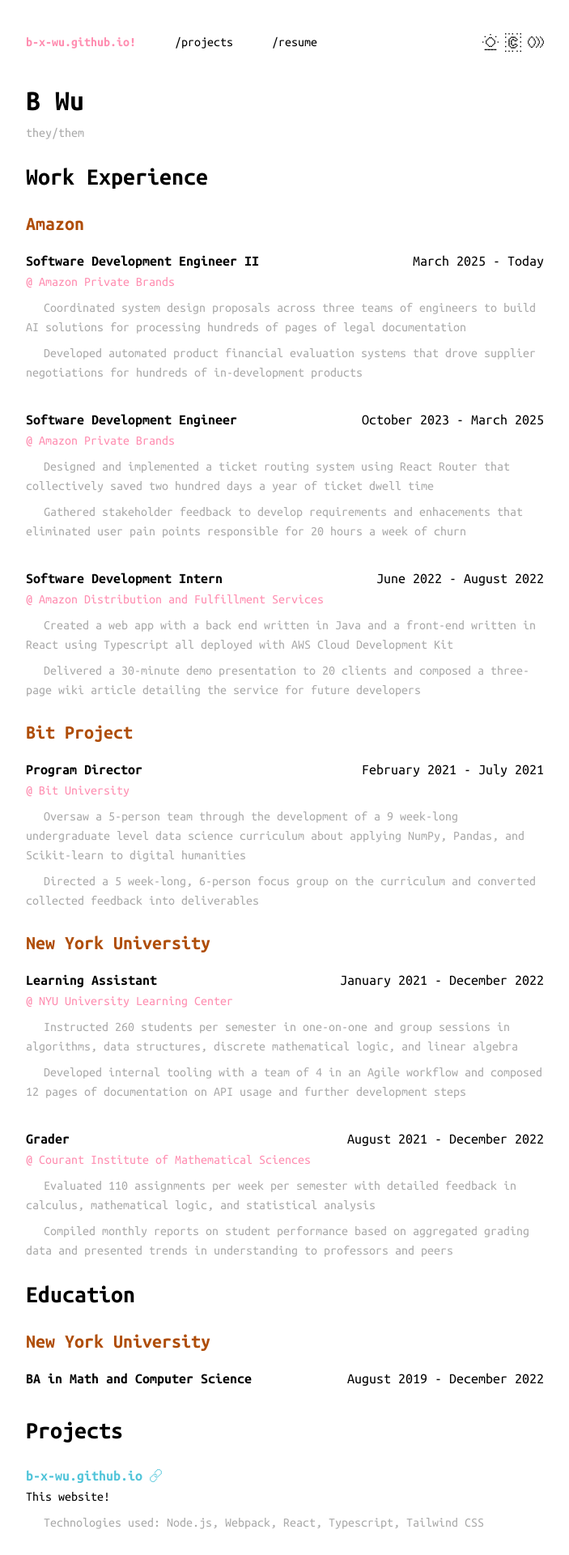
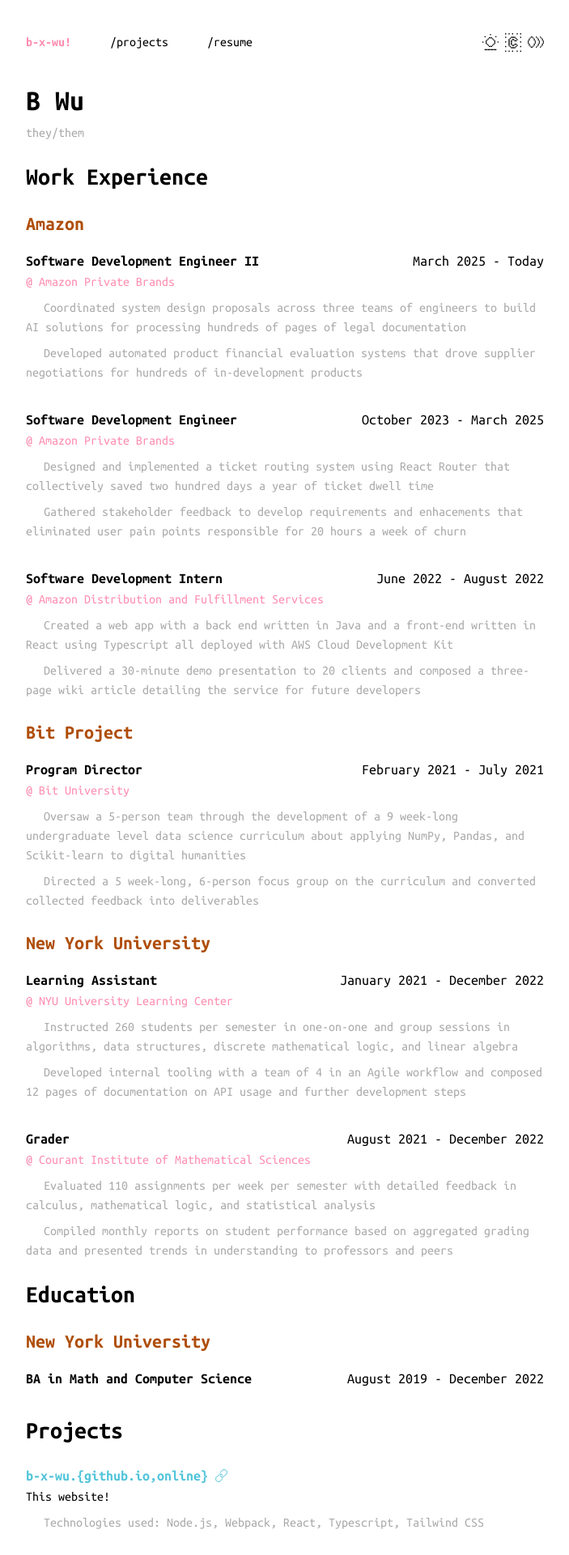
Before and after one commit to b-x-wu/b-x-wu.github.io, a React app: page /resume in a window 1280 px wide. Shown: the top 1920 px of the page at 81% size, without its empty margins (288-991 px from the left). Built offline with nearby package versions, Linux system fonts and the light colour scheme.

Commit message:
fix: make ui host agnostic

```diff
--- a/src/components/layout/Header.tsx
+++ b/src/components/layout/Header.tsx
@@ -111,7 +111,7 @@
         <div className='flex-none py-10'>
             <div className='hidden flex-row space-x-12 md:flex'>
                 <Link className='text-primary h-fit font-bold hover:underline hover:underline-offset-2' to='/'>
-                    b-x-wu.github.io!
+                    b-x-wu!
                 </Link>
                 <Link className='h-fit hover:underline hover:underline-offset-2' to='/projects'>/projects</Link>
                 <Link className='h-fit hover:underline hover:underline-offset-2' to='/resume'>/resume</Link>
@@ -144,7 +144,7 @@
                         }
                     </button>
                 </div>
-                <Link className='text-primary h-fit basis-1/2 text-center font-bold' to='/'>b-x-wu.github.io!</Link>
+                <Link className='text-primary h-fit basis-1/2 text-center font-bold' to='/'>b-x-wu!</Link>
                 <div className='basis-1/4'>
                     <button
                         className='ml-auto block h-full'
--- a/src/routes/Resume.tsx
+++ b/src/routes/Resume.tsx
@@ -108,7 +108,7 @@
                     title={ (
                         <ExperienceTitleLink
                             linkTo='/'
-                            title='b-x-wu.github.io'
+                            title='b-x-wu.{github.io,online}'
                         />
                     ) }
                     subtitle='This website!'
```
